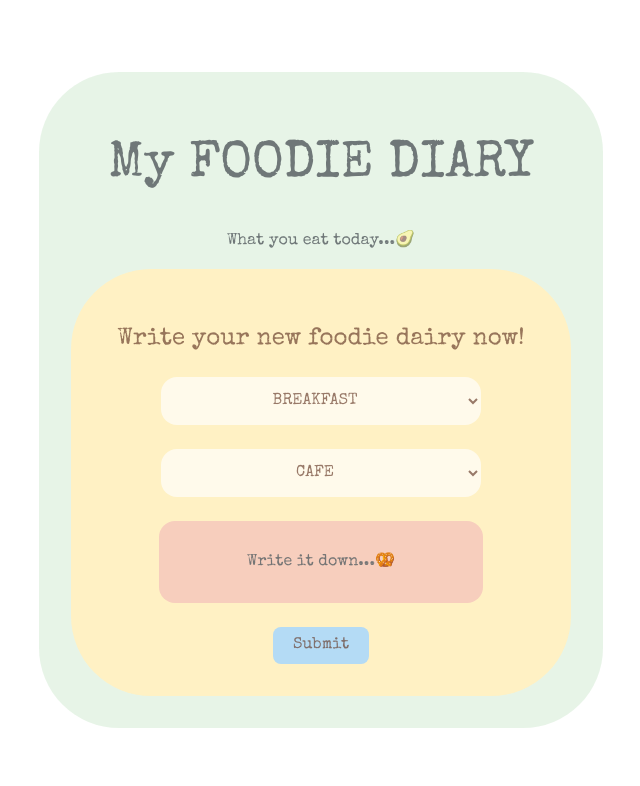
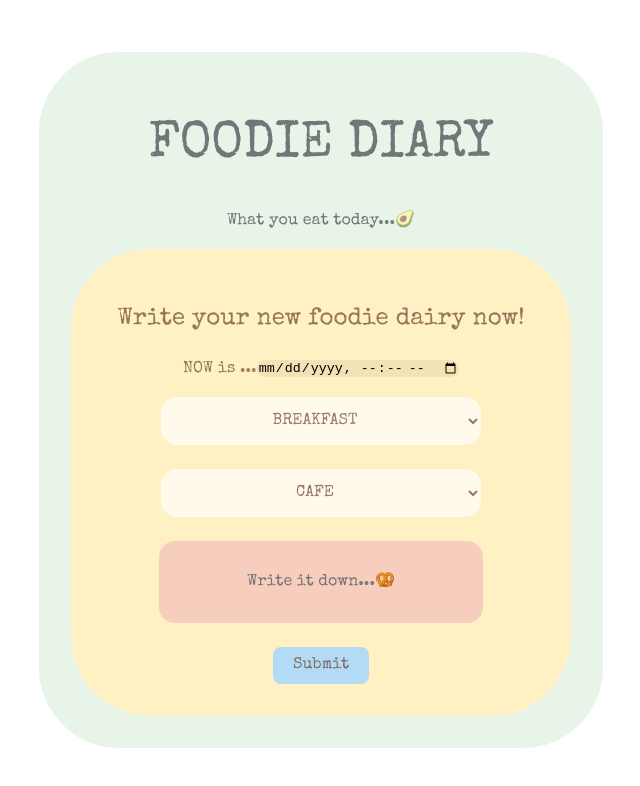
Before and after one commit to Yingyingcheng/Foodie-Diary, a React (Vite) app: page / in a window 1280 px wide. Shown: the top 786 px of the page, without its empty margins (319-959 px from the left). Built offline with nearby package versions, Linux system fonts and the light colour scheme.

Commit message:
calendar

```diff
--- a/src/App.css
+++ b/src/App.css
@@ -131,3 +131,10 @@
 /* .h3 {
   font-weight: bold;
 } */
+
+.calendar {
+  background-color: #efd9ae9d;
+  margin-bottom: 20px;
+  border: #f2babaa2;
+  border-radius: 5rem;
+}
--- a/src/App.tsx
+++ b/src/App.tsx
@@ -86,7 +86,7 @@ function App() {
 
   return (
     <>
-      <h1>My FOODIE DIARY</h1>
+      <h1>FOODIE DIARY</h1>
       <p>What you eat today...🥑</p>
       <form
         className="form"
@@ -106,6 +106,14 @@ function App() {
             ? `You are now editting your dairy!`
             : `Write your new foodie dairy now!`}
         </h2>
+
+        <label>NOW is ...</label>
+
+        <input
+          className="calendar"
+          type="datetime-local"
+          id="Test_DatetimeLocal"
+        />
 
         <select
           className="dropdownmenu"
```
